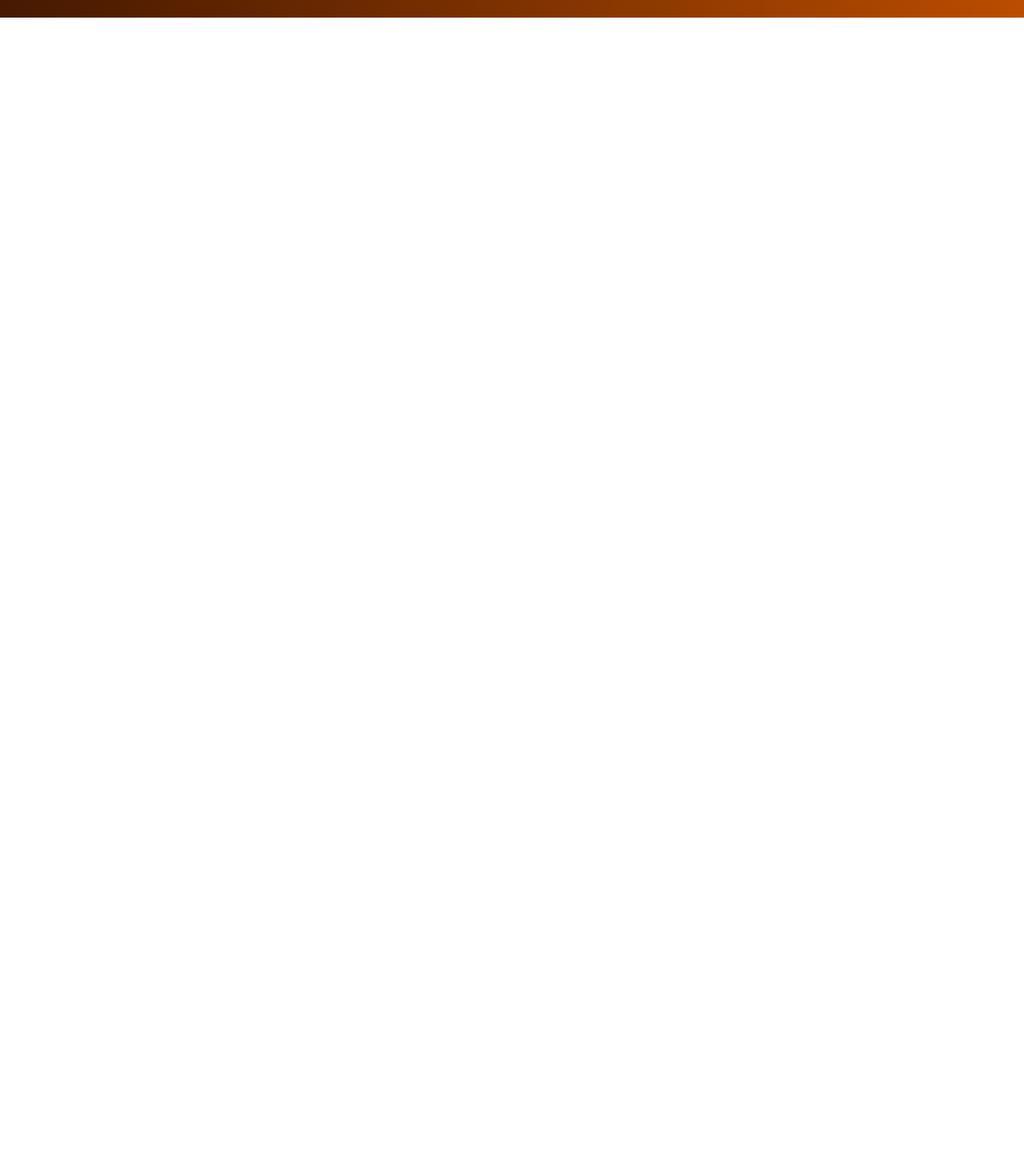
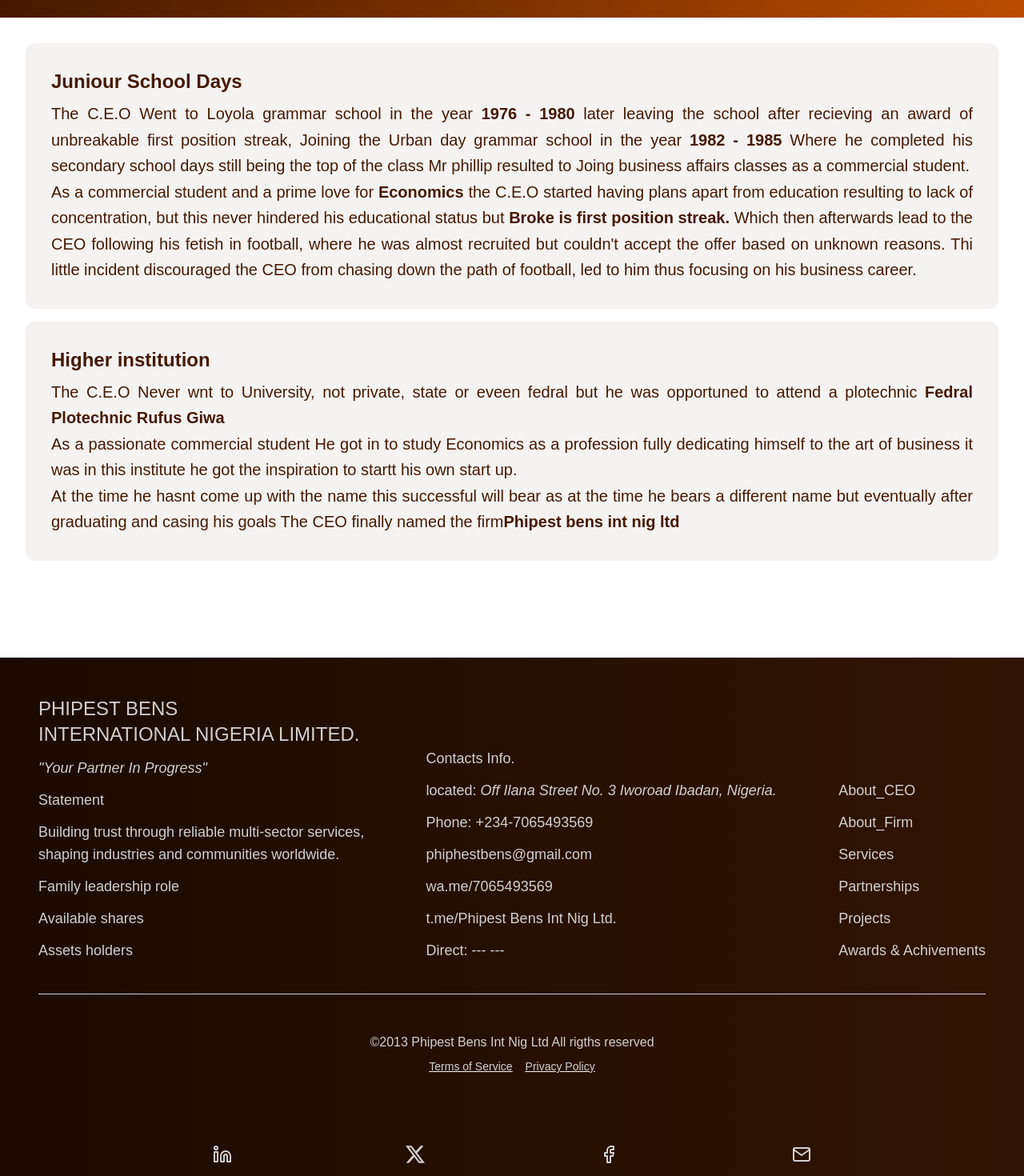
Before and after one commit to Festus-123/Phipest-Bens, a Next.js app: page /about_ceo in a window 1280 px wide. Shown: the part 600-2070 px from the top of the page at 80% size. Before the commit the page ends 1422 px from the top, so only its background shows below. Built offline with nearby package versions, Linux system fonts and the light colour scheme.

Commit message:
finished setting up the footer component and wrote a little about te CEO

```diff
--- a/app/about_ceo/page.tsx
+++ b/app/about_ceo/page.tsx
@@ -26,8 +26,43 @@ const page = () => {
           />
         </div>
       </div>
-      <div className="h-screen">
+      <div className="h-screen p-4 md:p-8 flex flex-col gap-4">
 
+        {/*  */}
+        <div className="rounded-xl bg-amber-950/5 flex flex-col gap-2 text-amber-950 text-lg md:text-xl p-4 md:p-8">
+          <h1 className="text-xl md:text-2xl text-amber-950 font-bold">
+            Juniour School Days
+          </h1>
+          <p className="text-justify leading-relaxed">
+            The C.E.O Went to Loyola grammar school in the year <b>1976 - 1980</b> {' '}
+            later leaving the school after recieving an award of unbreakable first position streak,
+            Joining the Urban day grammar school in the year <b>1982 - 1985</b> Where he completed his
+            secondary school days still being the top of the class Mr phillip resulted to
+            Joing business affairs classes as a commercial student. <br />
+            As a commercial student and a prime love for <b>Economics</b> the C.E.O started having plans apart
+            from education resulting to lack of concentration, but this never hindered his educational status
+            but <b>Broke is first position streak. </b> Which then afterwards lead to the CEO following his
+            fetish in football, where he was almost recruited but couldn&apos;t accept the offer based on
+            unknown reasons. Thi little incident discouraged the CEO from chasing down the path of football,
+            led to him thus focusing on his business career.
+          </p>
+        </div>
+        {/*  */}
+        <div className="rounded-xl  bg-amber-950/5 flex flex-col gap-2 text-amber-950 text-lg md:text-xl p-4 md:p-8">
+          <h1 className="text-xl md:text-2xl text-amber-950 font-bold">
+            Higher institution
+          </h1>
+          <p className="text-justify leading-relaxed">
+            The C.E.O Never wnt to University, not private, state or eveen fedral but he was opportuned to attend
+            a plotechnic <b>Fedral Plotechnic Rufus Giwa</b> <br />
+            As a passionate commercial student He got in to study Economics as a profession fully dedicating
+            himself to the art of business it was in this institute he got the inspiration to startt
+            his own start up. <br />
+             At the time he hasnt come up with the name this successful will bear as at the time he bears a
+             different name  but eventually after graduating and casing his goals The CEO finally named the firm
+             <b>Phipest bens int nig ltd</b>
+          </p>
+        </div>
       </div>
     </div>
   );
--- a/app/globals.css
+++ b/app/globals.css
@@ -1,4 +1,8 @@
 @import "tailwindcss";
+
+html {
+  scroll-behavior: smooth;
+}
 
 .nav-scroll::-webkit-scrollbar {
   display: none;
@@ -7,3 +11,7 @@
 body {
   font-family: sans-serif;
 }
+
+body::-webkit-scrollbar {
+  display: none;
+}
--- a/app/layout.tsx
+++ b/app/layout.tsx
@@ -1,6 +1,7 @@
 import type { Metadata } from "next";
 import { Geist, Geist_Mono } from "next/font/google";
 import Navbar from "@/component/Navbar";
+import Footer from "@/component/Footer";
 import "./globals.css";
 
 const geistSans = Geist({
@@ -31,6 +32,7 @@ export default function RootLayout({
       <body className="min-h-full flex flex-col">
         <Navbar />
         {children}
+        <Footer />``
         </body>
     </html>
   );
--- /dev/null
+++ b/component/Footer.tsx
@@ -0,0 +1,101 @@
+import Link from "next/link";
+import { IconType } from "react-icons";
+import { FiFacebook, FiLinkedin, FiMail, FiX } from "react-icons/fi";
+import { SiX } from "react-icons/si";
+
+export type CONTACTTYPE = {
+  name: string;
+  icon: IconType;
+  to: string;
+};
+
+const Footer = () => {
+  const contacts: CONTACTTYPE[] = [
+    {
+      name: "Linkedin",
+      icon: FiLinkedin,
+      to: "https://linkedin.com",
+    },
+    {
+      name: "Linkedin",
+      icon: SiX,
+      to: "https://linkedin.com",
+    },
+    {
+      name: "Linkedin",
+      icon: FiFacebook,
+      to: "https://linkedin.com",
+    },
+    {
+      name: "Linkedin",
+      icon: FiMail,
+      to: "https://linkedin.com",
+    },
+  ];
+  return (
+    <footer className="relative bg-linear-to-r from-amber-950 to-amber-900 text-white/80 p-8 lg:p-12">
+      <div className="absolute inset-0 w-full h-full bg-black/60" />
+      <div className="relative flex flex-row flex-wrap gap-5 items-end justify-between mb-10 font-light text-lg">
+        <aside className="flex flex-col gap-3">
+          <h1 className="font- text-xl md:text-2xl">
+            PHIPEST BENS <br /> INTERNATIONAL NIGERIA LIMITED.
+          </h1>
+          <p className="italic">&quot;Your Partner In Progress&quot;</p>
+          <p className="font-medium">Statement</p>
+          <p>
+            {" "}
+            Building trust through reliable multi‑sector services, <br /> shaping
+            industries and communities worldwide.
+          </p>
+          <p>Family leadership role</p>
+          <p>Available shares </p>
+          <p>Assets holders </p>
+        </aside>
+        <aside id="contact-info" className="flex flex-col gap-3">
+          <h1>Contacts Info.</h1>
+          <p>
+            located: <i>Off Ilana Street No. 3 Iworoad Ibadan, Nigeria.</i>{" "}
+          </p>
+          <p> Phone: +234-7065493569</p>
+          <p>phiphestbens@gmail.com</p>
+          <p>wa.me/7065493569</p>
+          <p>t.me/Phipest Bens Int Nig Ltd.</p>
+          <p>Direct: --- --- </p>
+        </aside>
+        <aside className="flex flex-col gap-3">
+          <h1></h1>
+          <p>About_CEO</p>
+          <p>About_Firm</p>
+          <p>Services</p>
+          <p>Partnerships</p>
+          <p>Projects</p>
+          <p>Awards & Achivements</p>
+        </aside>
+      </div>
+
+      <div className="relative border-t p-4 md:p-8 lg:p-12 flex flex-col items-center gap-2">
+        <p>&copy;2013 Phipest Bens Int Nig Ltd All rigths reserved</p>
+        {/* <p>Founded by Phillip Oluwole Oladosu C.E.O-current</p> */}
+        <div className="flex items-center gap-4 underline text-xs md:text-sm">
+          <a>Terms of Service</a>
+          <a>Privacy Policy</a>
+        </div>
+      </div>
+
+      <div className="relative flex flex-row gap-2 items-center mt-10">
+        <div className="flex items-center justify-evenly w-full">
+          {contacts.map((item, index) => {
+            const Icon = item.icon;
+            return (
+              <Link key={index} href={item.to}>
+                <Icon className="text-xl md:text-2xl" />
+              </Link>
+            );
+          })}
+        </div>
+      </div>
+    </footer>
+  );
+};
+
+export default Footer;
--- a/component/Navbar.tsx
+++ b/component/Navbar.tsx
@@ -19,7 +19,7 @@ const Navbar = () => {
 
     const links = [
         {name: "Home", href: "/", },
-        {name: "About_C.E.O", href: "/about_ceo", },
+        {name: "About_C.E.O", href: "about_ceo", },
         {name: "About_Firm", href: "", },
         {name: "Services", href: "", },
         {name: "Industries", href: "", },
@@ -30,8 +30,8 @@ const Navbar = () => {
   return (
     <div
         ref={containerRef}
-        className="sticky top-0 z-50 bg-white w-full p-4 flex justify-between items-center text-sm md:text-lg nav-scroll">
-        <div className="flex flex-row items-center gap-5 max-w-[70%] md:max-w-full overflow-x-auto md:overflow-x-hidden">
+        className="sticky top-0 z-50 bg-white w-full p-4 flex justify-between items-center text-sm md:text-lg ">
+        <div className="flex flex-row items-center gap-5 max-w-[70%] md:max-w-full overflow-x-auto md:overflow-x-hidden nav-scroll">
         { links.map((item, index) => (
                 <Link
                 className={`text-amber-950 font-medium ${pathname === item.href && "border-b-2 border-red-700"}`}
--- a/pages/Landing_Page.tsx
+++ b/pages/Landing_Page.tsx
@@ -67,7 +67,7 @@ const Hero = () => {
   return (
     <div>
       {/* Hero Section */}
-      <div className="relative flex-1 h-screen text-white/90 flex flex-col justify-center px-8 md:px-16">
+      <div className="relative flex-1 h-[90vh] text-white/90 flex flex-col justify-center px-8 md:px-16">
         <div
           ref={bgRef}
           style={{
@@ -104,7 +104,7 @@ const Hero = () => {
                 Request a partnership
               </button>
               <button className="py-2 px-8 mdpx-4 rounded-xl border border-white text-white font-medium cursor-pointer">
-                Contact Info
+                <a href="#contact-info">Contact Info</a>
               </button>
             </div>
           </div>
--- a/pages/Overview.tsx
+++ b/pages/Overview.tsx
@@ -1,69 +1,105 @@
 "use client";
-import { IconType, } from "react-icons";
-import { FiTool, FiTruck, FiShoppingCart, FiCpu, FiGlobe, FiPackage, FiBriefcase } from "react-icons/fi"
+import { IconType } from "react-icons";
+import {
+  FiTool,
+  FiTruck,
+  FiShoppingCart,
+  FiCpu,
+  FiGlobe,
+  FiPackage,
+  FiBriefcase,
+} from "react-icons/fi";
 
 export type SERVICES = {
-    name: string,
-    icon: IconType
-}
+  name: string;
+  icon: IconType;
+};
 
 export const services: SERVICES[] = [
   {
     name: "Construction",
-        icon: FiTool
+    icon: FiTool,
   },
   {
     name: "Delivery Services",
-        icon: FiTruck
+    icon: FiTruck,
   },
   {
     name: "Wholesales and Retails",
-        icon: FiShoppingCart
+    icon: FiShoppingCart,
   },
   {
     name: "Tech Contracts",
-        icon: FiCpu
+    icon: FiCpu,
   },
   {
     name: "Import and Export",
-        icon: FiGlobe
+    icon: FiGlobe,
   },
   {
     name: "Goods and Services",
-        icon: FiPackage
+    icon: FiPackage,
   },
   {
     name: "Goverment Contracts",
-        icon: FiBriefcase
+    icon: FiBriefcase,
   },
-]
+];
 
 const Overview = () => {
   return (
-        <div className="relative">
+    <div className="relative p-8 md:p-16">
+      {/* Short About Mission  */}
+      <div className="">
+        <h1 className="text-xl md:text-3xl border-b border-gray-300 pb-2 mb-2">
+          Our Mission
+        </h1>
+        <p className="text-lg md:text-2xl tracking-wider">
+          At Phipest Bens International Nigeria Ltd, our mission is to build
+          bridges of trust through excellence. We exist to deliver reliable
+          solutions across construction, trade, logistics, and government
+          partnerships — empowering businesses and communities with services
+          that stand the test of time. Every project we take on is driven by
+          integrity, innovation, and a commitment to progress.
+        </p>
+      </div>
 
-        <div className="p-8 md:p-16">
+      {/* SHort Our Vission */}
+      <div className="mt-10 md:mt-20">
+        <h1 className="text-xl md:text-3xl border-b border-gray-300 pb-2 mb-2">
+          Our Vision
+        </h1>
+        <p className="text-lg md:text-2xl tracking-wider">
+          We envision a future where Phipest Bens International Nigeria Ltd is a
+          global leader in multi‑sector services, recognized for transforming
+          challenges into opportunities. Our vision is to expand beyond borders,
+          shaping industries, strengthening economies, and creating lasting
+          impact through partnerships that inspire growth and prosperity.
+        </p>
+      </div>
+
+      <div className="mt-10 md:mt-20">
         <h1 className="border-b pb-2 border-gray-300 text-xl md:text-3xl mb-2">
           Services
         </h1>
         {/* Service ontainer */}
         <div className="grid grid-cols-2 md:grid-cols-3 gap-5">
-                { services.map((item, index) => {
-                    const Icon = item.icon
-                    return(
+          {services.map((item, index) => {
+            const Icon = item.icon;
+            return (
               <div
                 key={index}
-                        className={`rounded-xl p-4 md:p-8 flex flex-col items-center gap-4 bg-amber-950/5 drop-shadow-md font-bold text-amber-950 text-lg md:text-2xl ${item.name === "Goverment Contracts" && "col-span-2 md:col-span-3"}`}>
-                        <Icon className="text-xl md:text-4xl"/>
-                        <p>{item.name}</p>
+                className={`rounded-xl p-4 md:p-8 flex flex-col items-center gap-4 bg-amber-950/5 drop-shadow-md font-bold text-amber-950 text-sm md:text-xl ${item.name === "Goverment Contracts" && "col-span-2 md:col-span-3"}`}
+              >
+                <Icon className="text-xl md:text-4xl" />
+                <p className="text-center">{item.name}</p>
               </div>
-                )})}
+            );
+          })}
         </div>
       </div>
     </div>
   );
-}
-
-
+};
 
 export default Overview;
```
Lines whose indentation alone changed are shown as unchanged.
